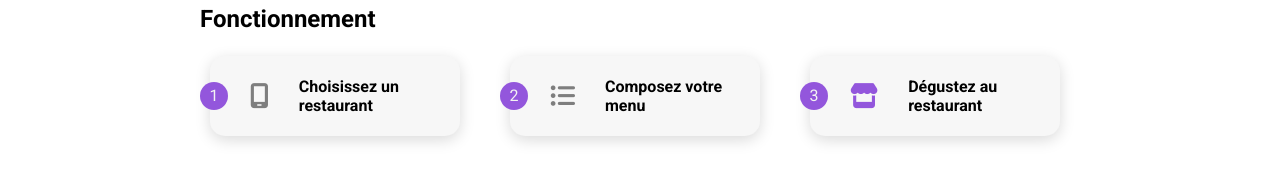
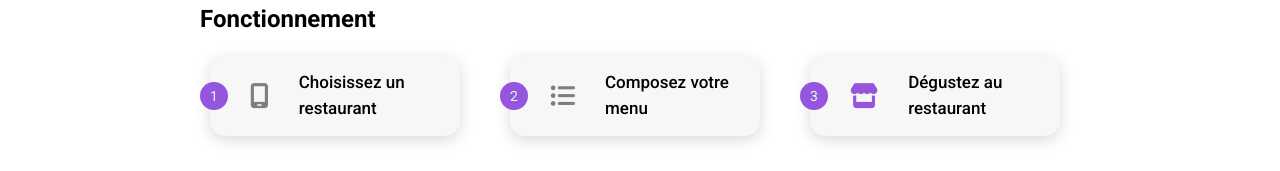
Before and after one commit to alexandretoullec/ohMyFood_at_p3, a website: page index.html in a window 1280 px wide. Shown: the part 528-699 px from the top of the page. Drawn offline with Linux system fonts and the light colour scheme; a web font is replaced by a local one.

```diff
--- a/assets/scss/components/general.scss
+++ b/assets/scss/components/general.scss
@@ -33,6 +33,6 @@
 // }
 
 .main-container{
-  // max-width: 2000px;
-        margin: auto;
+  max-width: 2000px;
+  margin: auto;
 }
--- a/assets/scss/pages/fonctionnement.scss
+++ b/assets/scss/pages/fonctionnement.scss
@@ -76,7 +76,8 @@
           margin-left: 1rem;
           justify-content: flex-start;
         }
-        & p{
+        & span{
+          font-size: typo_and_var.$fsnew;
           position: absolute;
           display: flex;
           align-items: center;
@@ -101,9 +102,10 @@
       & .fa-store {
         color: colors.$purple;
       }
-      & h3 {
+      & p {
         width: 80%;
-        font-size: typo_and_var.$fschoice;
+        font-size: typo_and_var.$fsp;
+        font-weight: 500;
       }
       }
     }
--- a/index.html
+++ b/index.html
@@ -65,19 +65,19 @@
           </div>
           <ul class="main__fonctionnement__cards">
             <li class="main__fonctionnement__cards-card card">
-              <p>1</p>
+              <span>1</span>
               <i class="fa-solid fa-mobile-screen"></i>
-              <h3>Choisissez un restaurant</h3>
+              <p>Choisissez un restaurant</p>
             </li>
             <li class="main__fonctionnement__cards-card card">
-              <p>2</p>
+              <span>2</span>
               <i class="fa-solid fa-list-ul"></i>
-              <h3>Composez votre menu</h3>
+              <p>Composez votre menu</p>
             </li>
             <li class="main__fonctionnement__cards-card card">
-              <p>3</p>
+              <span>3</span>
               <i class="fa-solid fa-store"></i>
-              <h3>Dégustez au restaurant</h3>
+              <p>Dégustez au restaurant</p>
             </li>
           </ul>
         </div>
```
Also changed, not shown: assets/scss/index.css, 2 other files.
